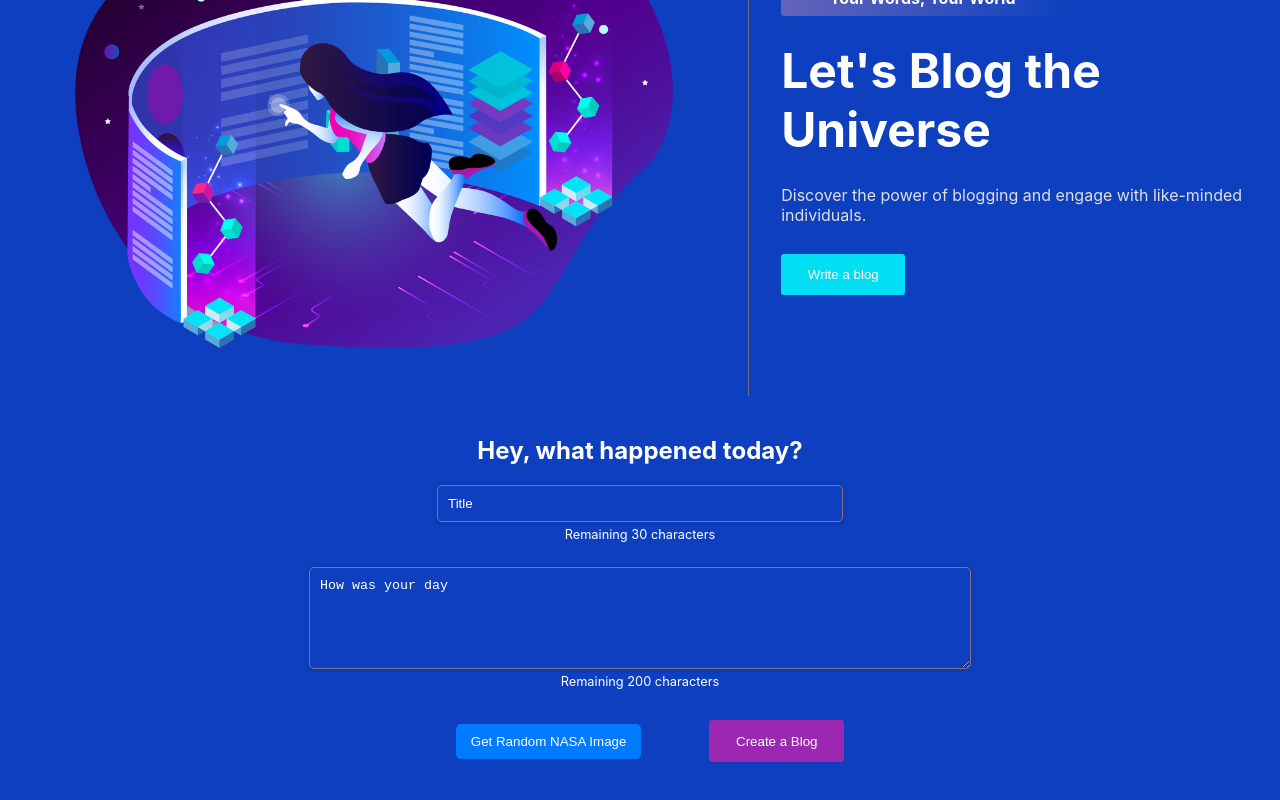
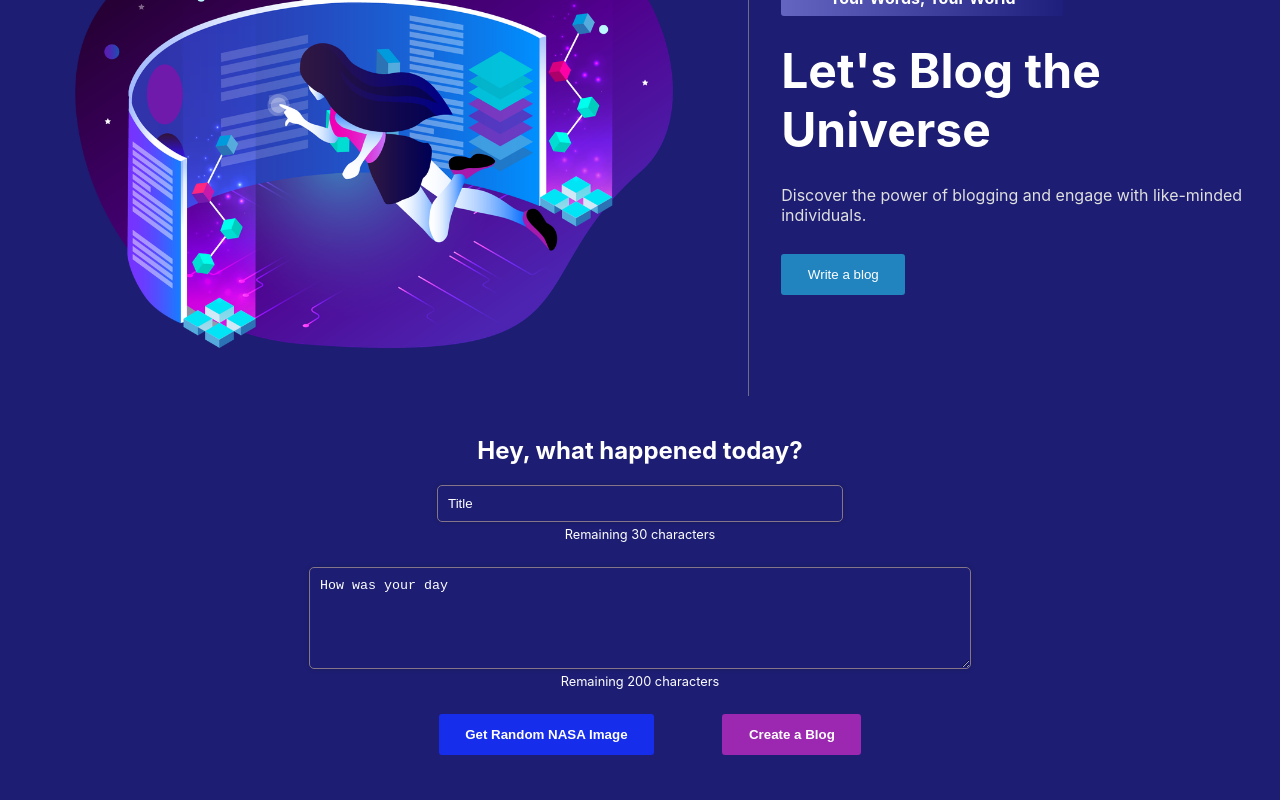
Before and after one commit to maya9906/blog, a React (Create React App) app: page / in a window 1280 px wide. Shown: the part 258-1058 px from the top of the page. Built offline with nearby package versions, Linux system fonts and the light colour scheme.

Commit message:
modified css of cards

```diff
--- a/src/components/Cards.jsx
+++ b/src/components/Cards.jsx
@@ -14,9 +14,10 @@ function Cards({ text, nasaImageData, title, onDelete }) {
   return (
     <div className="blog-card">
 
-      <Card sx={{ maxWidth: 345 }} >
+      <Card sx={{ maxWidth: 400 }} >
         <CardActionArea>
         <CardMedia
+          className='cardmedia'
           component="img"
           height="150"
           image={nasaImageData ? nasaImageData.url : ''} // 画像がある場合に URL を設定
@@ -30,21 +31,30 @@ function Cards({ text, nasaImageData, title, onDelete }) {
           /> */}
           <CardContent>
             <Typography
+              sx={{
+                overflow: "hidden",
+                whiteSpace: "pre-wrap", // テキストが折り返されるように制御
+                wordWrap: "break-word", // 長い単語を適切に折り返すための制御
+              }}
               gutterBottom
               variant="h6"
               component="div">
               {title}
             </Typography>
             <Typography
-              sx={{ maxWidth: 345 }}
-              variant="body2"
-              color="text.secondary">
+              sx={{
+                maxWidth: 345,
+                overflow: "hidden",
+                whiteSpace: "pre-wrap", // テキストが折り返されるように制御
+                wordWrap: "break-word", // 長い単語を適切に折り返すための制御
+              }}
+              variant="body2">
               {text}
             </Typography>
           </CardContent>
         </CardActionArea>
         <CardActions>
-          <Button size="small" color="primary" onClick={deleteCard}>
+          <Button size="small" color="primary" onClick={deleteCard} className='deletebtn'>
             Delete
           </Button>
         </CardActions>
--- a/src/css/card.css
+++ b/src/css/card.css
@@ -1,34 +1,66 @@
 .css-46bh2p-MuiCardContent-root {
     text-align: center;
-    background-color: #3d05b4;
+    background-color: rgb(29, 30, 115);
     color: white;
+}
+.css-1ri6ub7-MuiPaper-root-MuiCard-root{
+    max-width: fit-content !important;
 }
 
 .css-18k87ye-MuiTypography-root {
     font-weight: 700 !important;
 }
 .css-1t6e9jv-MuiCardActions-root {
-    background: #3d05b4;
+    background: rgb(29, 30, 115);
 }
-.css-1knaqv7-MuiButtonBase-root-MuiButton-root{
+/* .css-1knaqv7-MuiButtonBase-root-MuiButton-root{
     color: antiquewhite !important;
 }
 
+
 .css-r40f8v-MuiTypography-root {
     color: antiquewhite !important;
-}
+} */
 .css-o69gx8-MuiCardMedia-root {
     width: 400px !important;
 }
 .blog-card {
     margin:0 auto !important;
+    /* border: 1px solid #656568; */
+    border-radius: 5px;
 }
-
+.css-1l8ab4n-MuiTypography-root{
+    margin: 0 auto !important;
+}
 .css-1drqjxm-MuiTypography-root{
     color: white !important;
+    margin: 0 auto !important;
+
 }
 
 .MuiTypography-body2 {
     height: auto !important;
     padding: 1px !important;
 }
+
+.cardmedia{
+    height: 300px !important;
+    overflow: hidden;
+}
+
+.deletebtn{
+    color: white !important;
+}
+
+.deletebtn:hover{
+    background-color: rgb(41, 42, 118) !important;
+}
+.css-46bh2p-MuiCardContent-root{
+    border-left: 1px solid gray;
+    border-right: 1px solid gray;
+}
+.css-1t6e9jv-MuiCardActions-root{
+    border-left: 1px solid gray;
+    border-right: 1px solid gray;
+    border-bottom: 1px solid gray;
+}
--- a/src/css/cbtn-ubtn.css
+++ b/src/css/cbtn-ubtn.css
@@ -7,10 +7,9 @@
   padding: 1em 2em;
   color: white;
   border-radius: 3px;
-  box-shadow: 2em;
-  font-weight: 500;
-  margin-top: 2em;
-  margin-bottom: 2em;
+
+  font-weight: 800;
+
   transition: background-color 0.3s; /* ホバー時のトランジション */
 }
 
@@ -54,16 +53,21 @@
 }
 
 .select-button {
-  background-color: #007bff;
+  background-color: rgb(22, 45, 236);
+  display: inline;
+  border: none;
+  outline: none;
+  padding: 1em 2em;
   color: white;
-  border: none;
-  border-radius: 5px;
-  padding: 10px 15px;
-  cursor: pointer;
+  border-radius: 3px;
+  font-weight: 800;
+  margin-bottom: auto;
+  transition: background-color 0.3s;
 }
 
+
 .select-button:hover {
-  background-color: #0095ff;
+  background-color: rgb(38, 60, 246);
 }
 
 .selected-image {
@@ -73,6 +77,10 @@
 
 .titleofimg{
   color: aliceblue;
+  font-size: 1em;
+  letter-spacing: 1.2px;
+  font-stretch: ultra-condensed;
+  font-family: inherit;
 }
 .nasaimg{
   width: 350px;
--- a/src/css/header.css
+++ b/src/css/header.css
@@ -2,7 +2,7 @@ body{
     box-sizing: border-box;
     margin: 0;
     padding: 0;
-    background-color: rgb(13, 63, 190);
+    background-color: rgb(29, 30, 115);
 }
 .header{
     display: flex;
--- a/src/css/home.css
+++ b/src/css/home.css
@@ -28,7 +28,7 @@
 .urw{
     color: white;
     display: inline;
-    background: linear-gradient(90deg, rgb(100, 100, 186), rgb(16, 66, 190));
+    background: linear-gradient(90deg, rgb(100, 100, 193), rgb(30, 31, 125));
     padding: 0.5em 3em 0.5em 3em;
     font-weight: 700;
     border-radius: 3px;
@@ -50,7 +50,7 @@
     display: inline;
     border: none;
     outline: none;
-    background-color: rgba(0, 255, 255, 0.837);
+    background-color: rgb(34, 132, 191);
     padding: 1em 2em;
     color: white;
     border-radius: 3px;
--- a/src/css/textfeild.css
+++ b/src/css/textfeild.css
@@ -21,7 +21,7 @@
     display: block;
     width: 5em;
     margin: 0 auto;
-    background: rgb(13, 63, 190); /* 背景カラー */
+    background: rgb(29, 30, 115); /* 背景カラー */
     color: rgb(255, 255, 255); /* テキストカラー */
     border: 1px solid rgb(132, 117, 138); /* ボーダーを削除 */
     border-radius: 5px; /* 角丸 */
```
